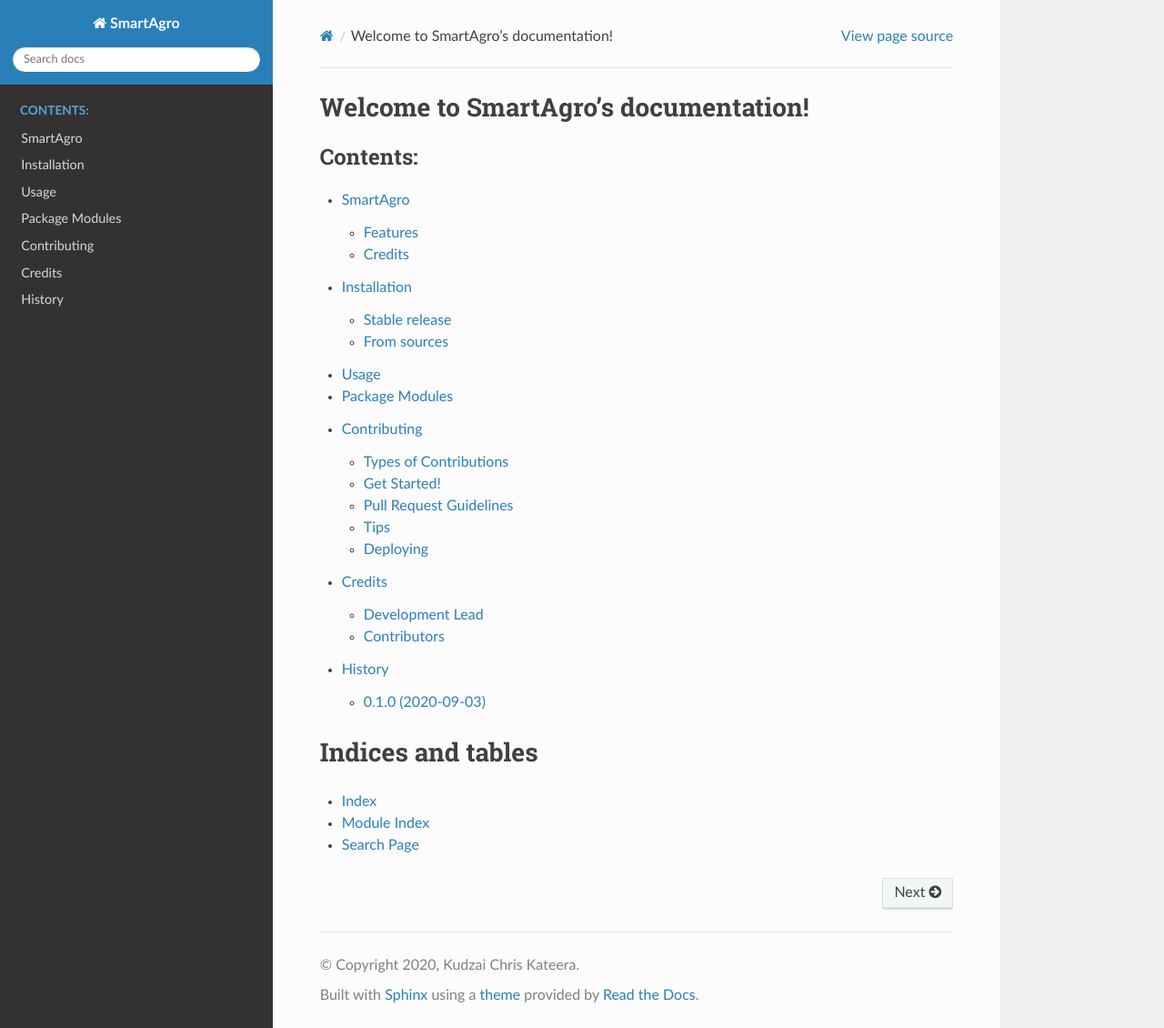
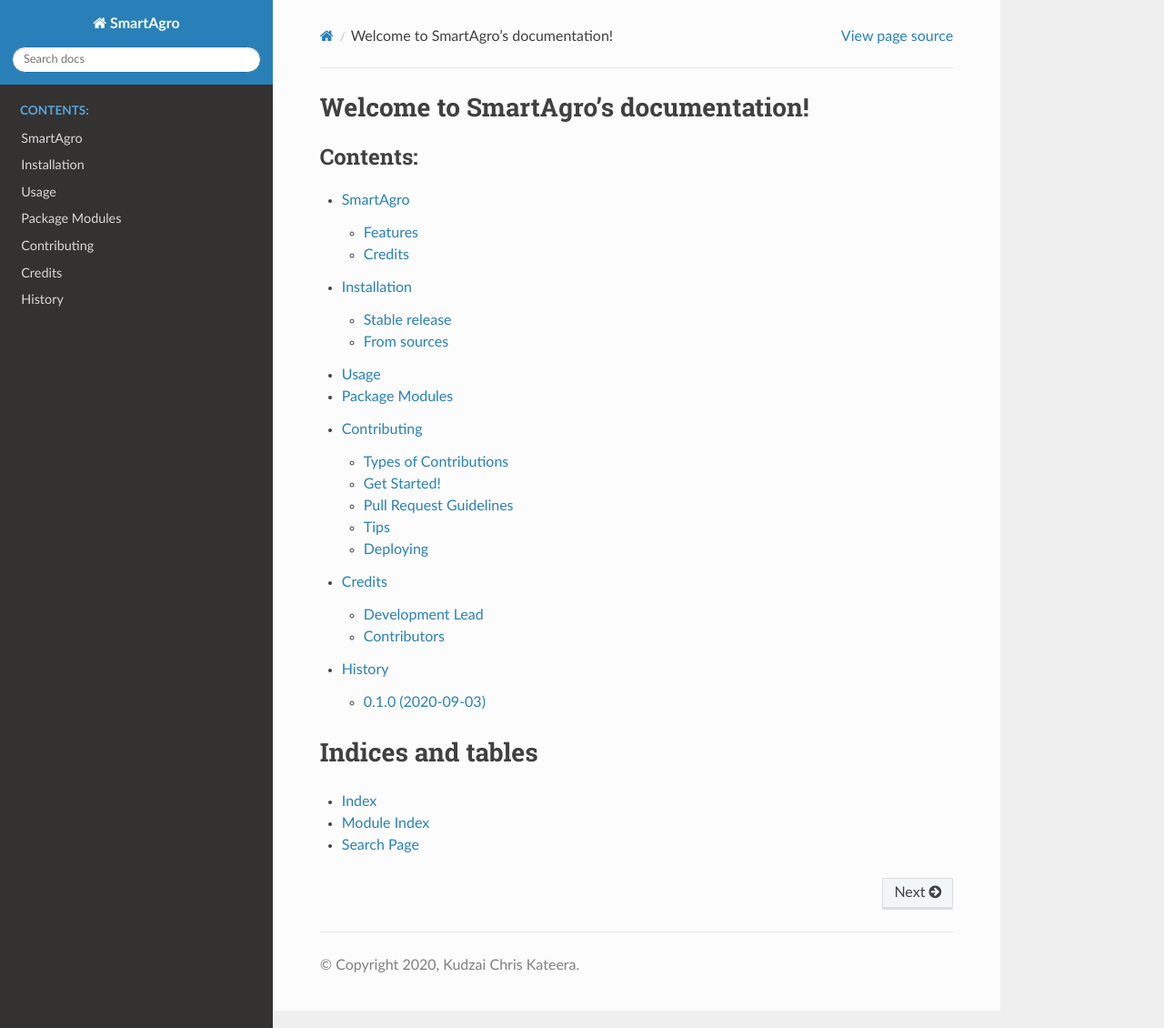
Before and after one commit to chris-kck/SmartAgro, a Sphinx documentation site: the page built from docs/index.rst, in a window 1280 px wide and 1130 px high. Shown: the whole window at 91% size. Built offline with Sphinx 7.4.7 and the Read the Docs theme 2.0.0, drawn with Linux system fonts in a browser that asks for light colours.

```diff
--- a/docs/conf.py
+++ b/docs/conf.py
@@ -33,7 +33,7 @@ import sphinx_rtd_theme
 # Add any Sphinx extension module names here, as strings. They can be
 # extensions coming with Sphinx (named 'sphinx.ext.*') or your custom ones.
 extensions = ['sphinx.ext.autodoc', 'sphinx.ext.viewcode', 'sphinx_rtd_theme']
-autodoc_mock_imports = ["RPi", "paho", "mcp3008", "socket"]
+autodoc_mock_imports = ["RPi", "paho", "mcp3008", "socket", "spidev",]
 
 # Add any paths that contain templates here, relative to this directory.
 templates_path = ['_templates']
@@ -86,6 +86,7 @@ todo_include_todos = False
 # a list of builtin themes.
 #
 html_theme = 'sphinx_rtd_theme'
+html_show_sphinx = False
 
 # Theme options are theme-specific and customize the look and feel of a
 # theme further.  For a list of options available for each theme, see the
@@ -97,7 +98,7 @@ html_theme = 'sphinx_rtd_theme'
 # relative to this directory. They are copied after the builtin static files,
 # so a file named "default.css" will overwrite the builtin "default.css".
 html_static_path = ['_static']
-
+html_logo = "img/smart.png"
 
 # -- Options for HTMLHelp output ---------------------------------------
 
```
